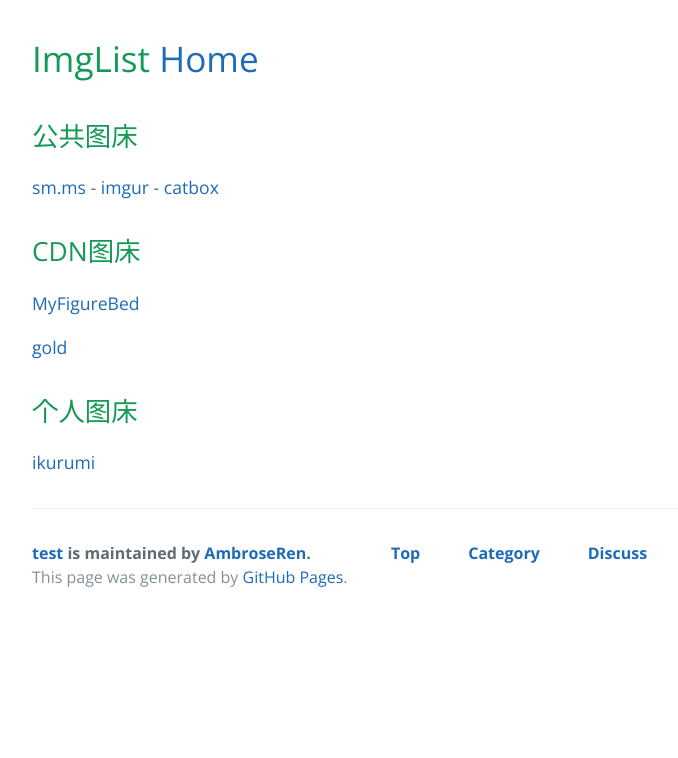
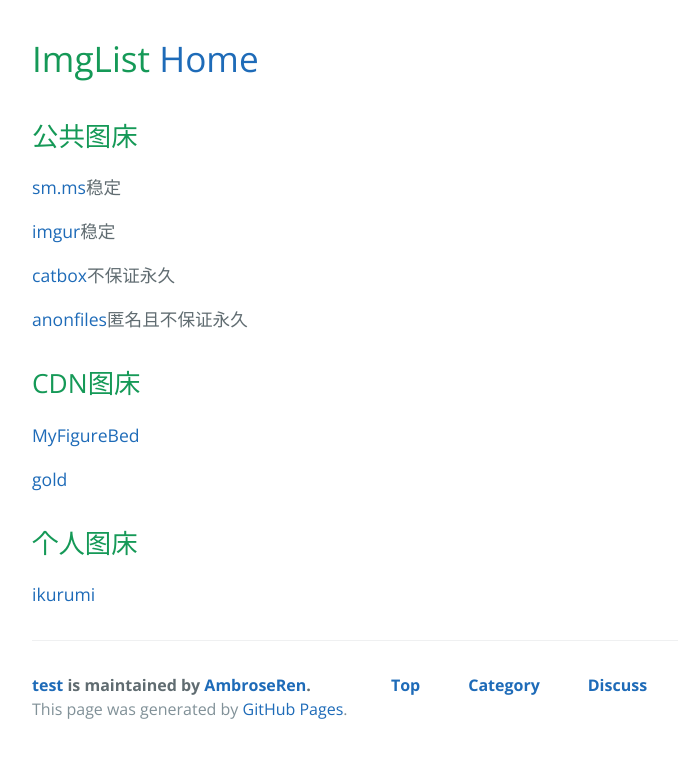
Before and after one commit to AmbroseRen/test, a Jekyll site: the page built from img/index.md, in a window 1280 px wide. Shown: the top 758 px of the page, without its empty margins (192-870 px from the left). Built offline with Jekyll 4.4.1, drawn with Linux system fonts in a browser that asks for light colours; our own code applies the rules of GitHub Pages for plain Markdown files; the repository's description, which GitHub fills in, is left out.

Commit message:
Update index.md

```diff
--- a/img/index.md
+++ b/img/index.md
@@ -2,7 +2,13 @@
 
 ## 公共图床
 
-[sm.ms](https://sm.ms/) - [imgur](https://imgur.com/) - [catbox](https://catbox.moe/user/)
+[sm.ms](https://sm.ms/)稳定
+
+[imgur](https://imgur.com/)稳定
+
+[catbox](https://catbox.moe/user/)不保证永久
+
+[anonfiles](https://anonfiles.com/)匿名且不保证永久
 
 ## CDN图床
 
```
